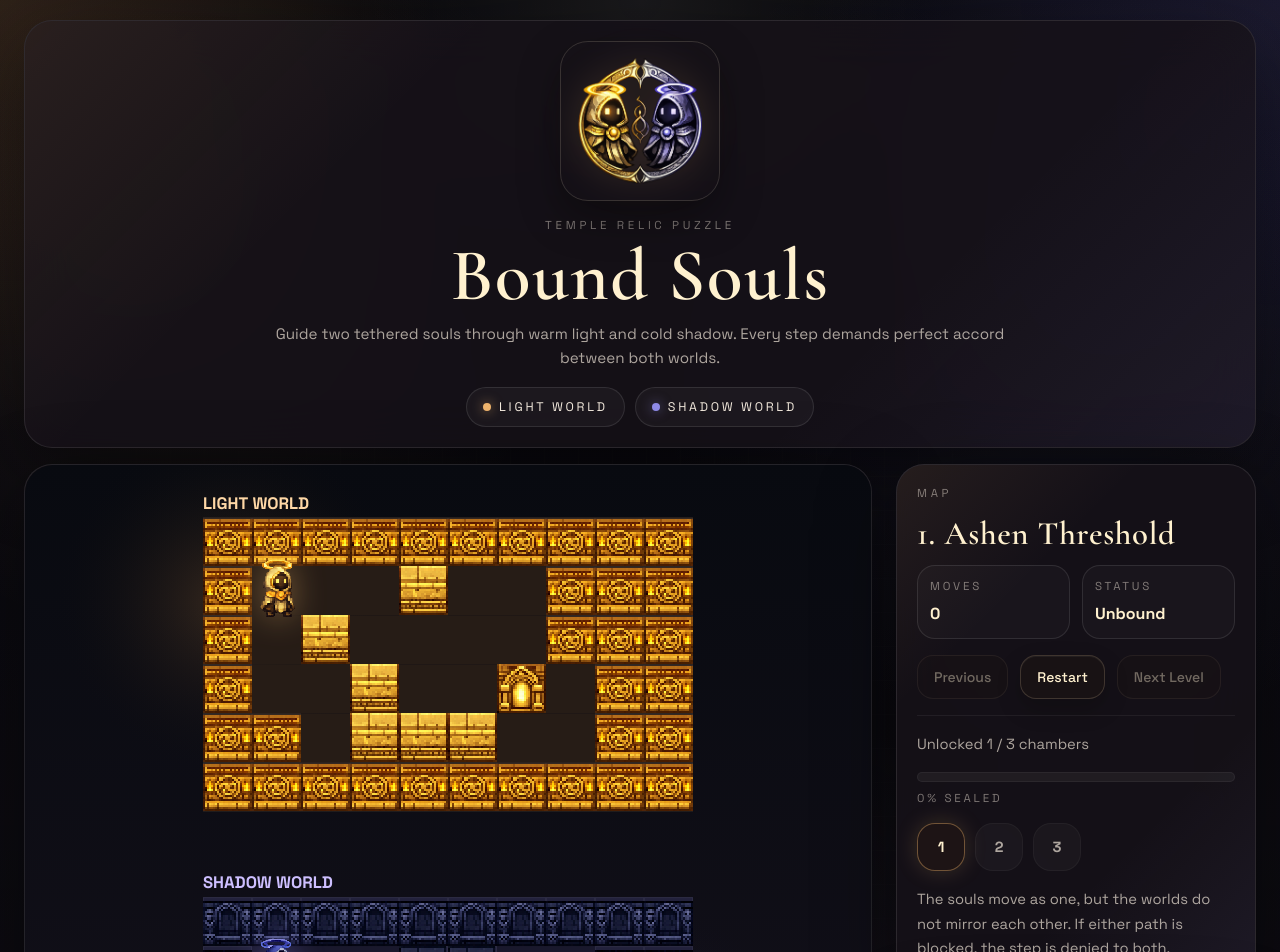
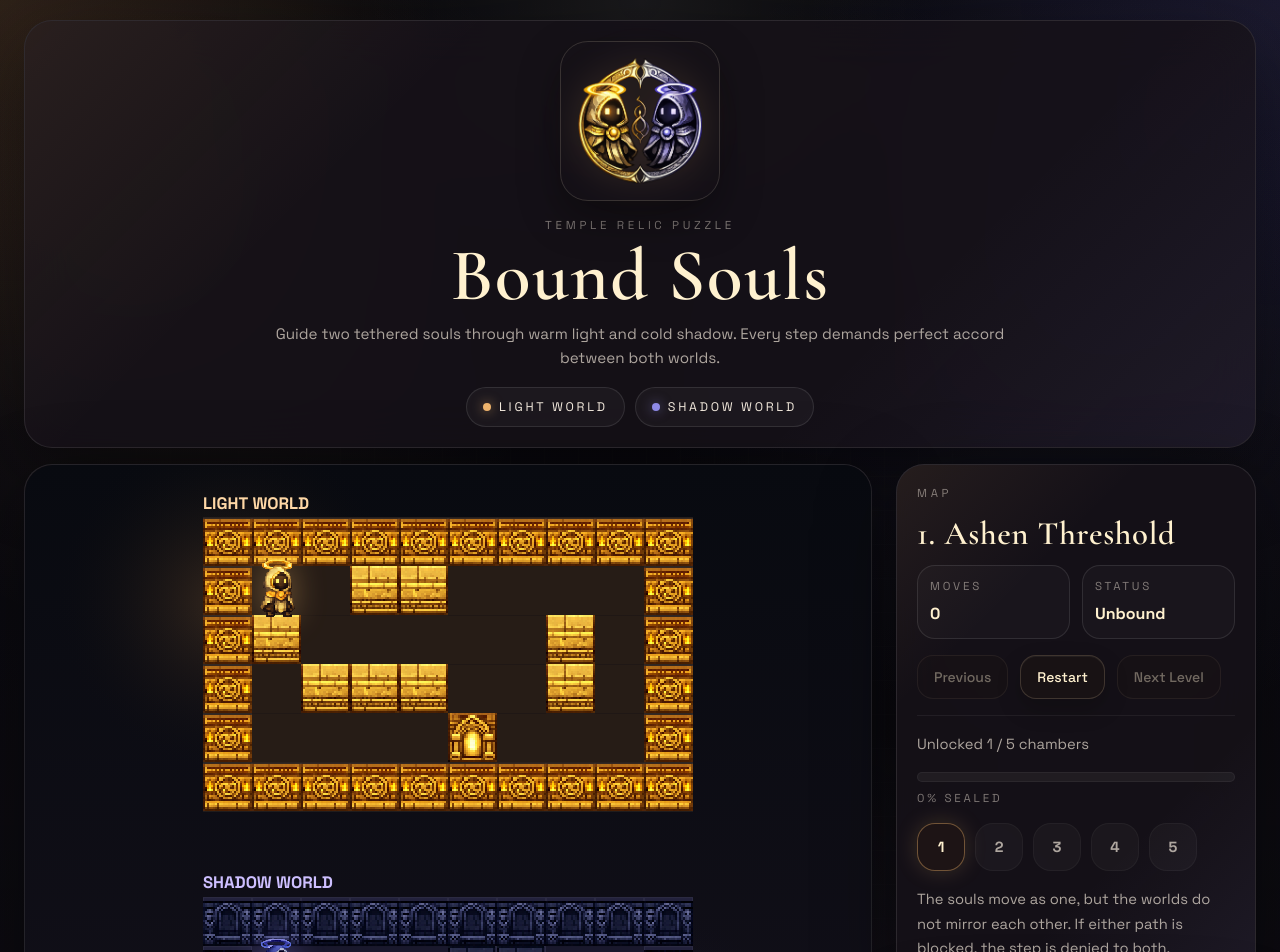
Before and after one commit to JinForYoda/bound-souls, a React (Vite) app: page / in a window 1280 px wide. Shown: the top 952 px of the page. Built offline with nearby package versions, Linux system fonts and the light colour scheme.

Commit message:
feat(levels): add solver and extend puzzle progression

```diff
--- a/package.json
+++ b/package.json
@@ -13,6 +13,7 @@
     "dev": "vite",
     "build": "tsc --noEmit && tsc -p tsconfig.node.json --noEmit && vite build",
     "preview": "vite preview",
+    "solve:levels": "bun run scripts/level-solver.ts",
     "test": "vitest run",
     "test:watch": "vitest"
   },
--- /dev/null
+++ b/scripts/level-solver.ts
@@ -0,0 +1,118 @@
+import { levels } from "../src/game/levels";
+import { attemptMove } from "../src/game/logic/movement";
+import type { Direction, LevelData, PlayersState } from "../src/game/core/types";
+
+const DIRECTIONS: Direction[] = ["up", "down", "left", "right"];
+
+interface SolveResult {
+  path: Direction[] | null;
+  exploredStates: number;
+}
+
+function createStateKey(players: PlayersState): string {
+  return `${players.light.x},${players.light.y}|${players.shadow.x},${players.shadow.y}`;
+}
+
+function solveLevel(level: LevelData): SolveResult {
+  const start: PlayersState = {
+    light: { ...level.light.start },
+    shadow: { ...level.shadow.start },
+  };
+  const queue: Array<{ players: PlayersState; path: Direction[] }> = [{ players: start, path: [] }];
+  const visited = new Set<string>([createStateKey(start)]);
+
+  while (queue.length > 0) {
+    const current = queue.shift();
+
+    if (!current) {
+      break;
+    }
+
+    for (const direction of DIRECTIONS) {
+      const result = attemptMove(level, current.players, direction);
+
+      if (!result.moved) {
+        continue;
+      }
+
+      const stateKey = createStateKey(result.players);
+
+      if (visited.has(stateKey)) {
+        continue;
+      }
+
+      const nextPath = [...current.path, direction];
+
+      if (result.won) {
+        return {
+          path: nextPath,
+          exploredStates: visited.size + 1,
+        };
+      }
+
+      visited.add(stateKey);
+      queue.push({
+        players: result.players,
+        path: nextPath,
+      });
+    }
+  }
+
+  return {
+    path: null,
+    exploredStates: visited.size,
+  };
+}
+
+function findLevelById(levelId: string): LevelData | undefined {
+  return levels.find((level) => level.id === levelId);
+}
+
+function printLevelSolution(level: LevelData): void {
+  const solution = solveLevel(level);
+
+  if (!solution.path) {
+    console.log(`${level.id}: unsolved (explored ${solution.exploredStates} states)`);
+    return;
+  }
+
+  console.log(
+    `${level.id}: ${solution.path.length} moves (explored ${solution.exploredStates} states)`,
+  );
+  console.log(`  path: ${solution.path.join(" ")}`);
+}
+
+function printUsage(): void {
+  console.log("Usage:");
+  console.log("  bun run solve:levels");
+  console.log("  bun run solve:levels <level-id>");
+}
+
+function main(): void {
+  const [, , levelId] = process.argv;
+
+  if (!levelId) {
+    for (const level of levels) {
+      printLevelSolution(level);
+    }
+    return;
+  }
+
+  if (levelId === "--help" || levelId === "-h") {
+    printUsage();
+    return;
+  }
+
+  const level = findLevelById(levelId);
+
+  if (!level) {
+    console.error(`Unknown level id: ${levelId}`);
+    printUsage();
+    process.exitCode = 1;
+    return;
+  }
+
+  printLevelSolution(level);
+}
+
+main();
--- a/src/game/levels/definitions.ts
+++ b/src/game/levels/definitions.ts
@@ -6,18 +6,18 @@ export const rawLevels: RawLevelDefinition[] = [
     name: "Ashen Threshold",
     light: [
       "##########",
-      "#P..X..###",
-      "#.X....###",
-      "#..X..E.##",
-      "##.XXX..##",
+      "#P.XX....#",
+      "#X.....X.#",
+      "#.XXX..X.#",
+      "#....E...#",
       "##########",
     ],
     shadow: [
       "##########",
-      "#P..XX..##",
-      "##...X.###",
-      "#.X...E.##",
-      "#..XX...##",
+      "#P...XX..#",
+      "#........#",
+      "#....X...#",
+      "#X..XE...#",
       "##########",
     ],
   },
@@ -26,18 +26,18 @@ export const rawLevels: RawLevelDefinition[] = [
     name: "Severed Cloister",
     light: [
       "##########",
-      "#P..X...##",
-      "#.X..X.###",
-      "##...X..##",
-      "##..E.####",
+      "#PXXX....#",
+      "#........#",
+      "#.XXXXXE.#",
+      "#.X....X.#",
       "##########",
     ],
     shadow: [
       "##########",
-      "##P..X..##",
-      "#..X..X.##",
-      "#.X...X.##",
-      "###..E.###",
+      "#P.......#",
+      "#.....XX.#",
+      "#X.....E.#",
+      "#X..X..XX#",
       "##########",
     ],
   },
@@ -46,18 +46,58 @@ export const rawLevels: RawLevelDefinition[] = [
     name: "Last Concord",
     light: [
       "##########",
-      "#P.X..X.##",
-      "##....X.##",
-      "##.X..E.##",
-      "#..XX..###",
+      "#P.X....X#",
+      "#X...X..X#",
+      "#.XXXX...#",
+      "#...XE.X.#",
       "##########",
     ],
     shadow: [
       "##########",
-      "##P.X..###",
-      "#.X....###",
-      "##..X..E##",
-      "#..XXX..##",
+      "#P.X.....#",
+      "#X....X..#",
+      "#.......X#",
+      "#....E...#",
+      "##########",
+    ],
+  },
+  {
+    id: "veiled-passage",
+    name: "Veiled Passage",
+    light: [
+      "##########",
+      "#XX..X...#",
+      "#P.....X.#",
+      "#X.....X.#",
+      "#..X...E.#",
+      "##########",
+    ],
+    shadow: [
+      "##########",
+      "#..X.X...#",
+      "#P.XX....#",
+      "#X....X..#",
+      "#XX.XX.E.#",
+      "##########",
+    ],
+  },
+  {
+    id: "sanctum-knot",
+    name: "Sanctum Knot",
+    light: [
+      "##########",
+      "#....X...#",
+      "#P..X....#",
+      "#X..X.XE.#",
+      "#.X...XXX#",
+      "##########",
+    ],
+    shadow: [
+      "##########",
+      "#XXXX....#",
+      "#P.....X.#",
+      "#.X...XE.#",
+      "#X.....X.#",
       "##########",
     ],
   },
```
